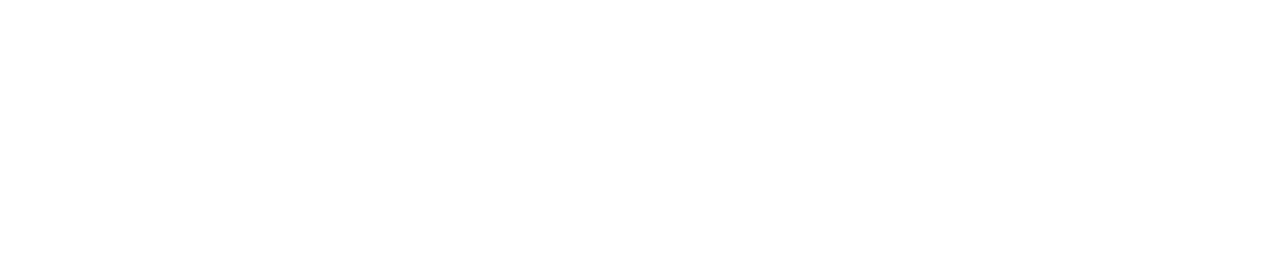
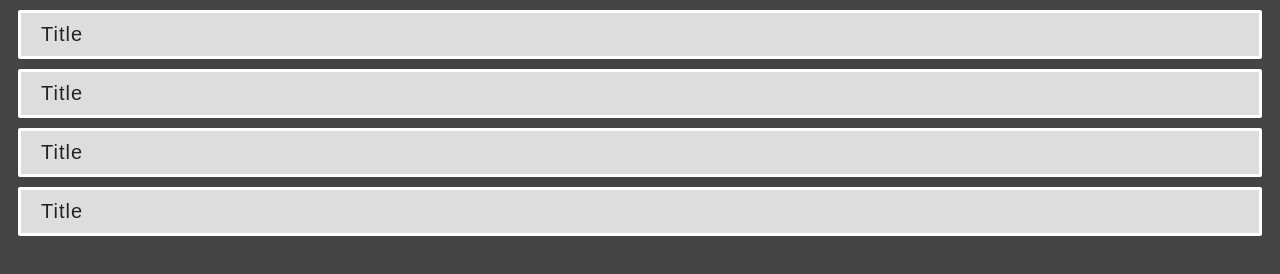
Before and after one commit to Primo1991/Sass-Scss_WS, a plain HTML site: page index.html in a window 1280 px wide. Drawn offline with Linux system fonts and the light colour scheme.

Commit message:
added files sass first css styles and setup

```diff
--- a/index.html
+++ b/index.html
@@ -6,11 +6,22 @@
     <meta name="viewport" content="width=device-width, initial-scale=1.0">
     <meta http-equiv="X-UA-Compatible" content="ie=edge">
     <title>Document</title>
-    <link rel="stylesheet" href="css/style.css">
+    <link rel="stylesheet" href="sass/style.css">
 </head>
 
 <body>
-
+    <div>
+        Title
+    </div>
+    <div>
+        Title
+    </div>
+    <div>
+        Title
+    </div>
+    <div>
+        Title
+    </div>
 </body>
 
 </html>
--- /dev/null
+++ b/sass/style.sass
@@ -0,0 +1,14 @@
+div
+    font-size: 20px
+    background-color: #ddd
+    color: #222
+    padding: 10px 20px
+    margin: 10px
+    border: 3px solid #fff
+    border-radius: 2px
+    // box-shadow: 0 0 10px 2px #222
+    font-family: Arial, Helvetica, sans-serif
+    letter-spacing: 1px
+
+body
+    background-color: #444
```
Also changed, not shown: sass/style.css, sass/style.scss (deleted), 1 other file.
